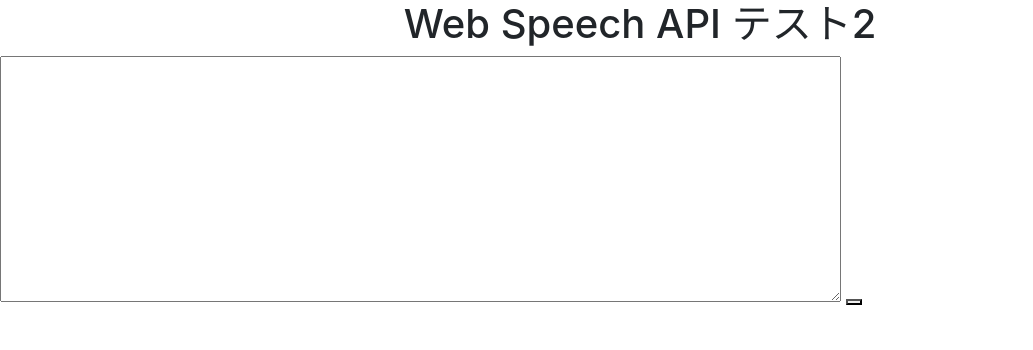
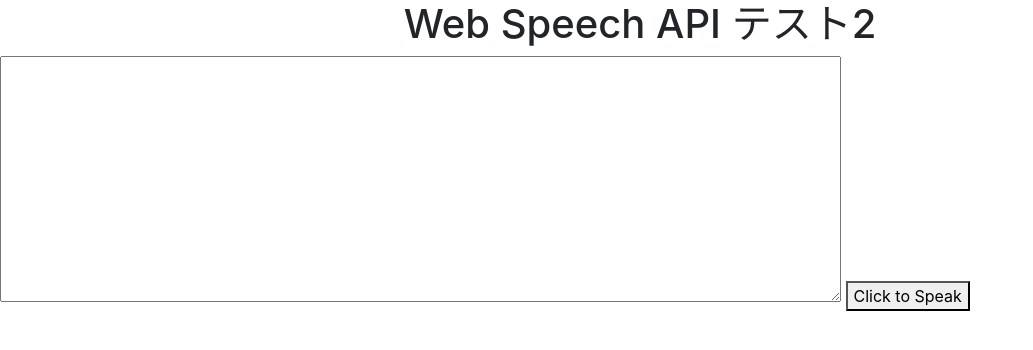
Before and after one commit to deduce1230/HEARING_AID, a plain HTML site: page index.html in a window 1280 px wide. Shown: the whole page, without its empty margins (0-1033 px from the left). Drawn offline with nearby package versions, Linux system fonts and the light colour scheme.

Commit message:
Update index.html

```diff
--- a/index.html
+++ b/index.html
@@ -16,7 +16,7 @@
       <input type="button" value="Click to Speak" onclick="recognition.start()">
 -->
       <textarea id="textarea" rows=10 cols=80></textarea>
-      <button id="button" value="Click to Speak" onclick="toggleStartStop()"></button>
+      <button id="button" onclick="toggleStartStop()">Click to Speak</button>
 
     </div>
 
```
